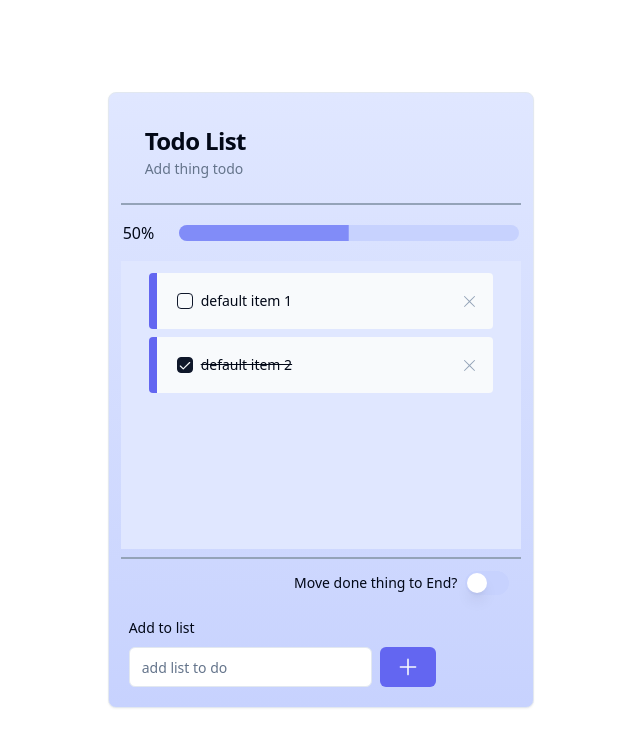
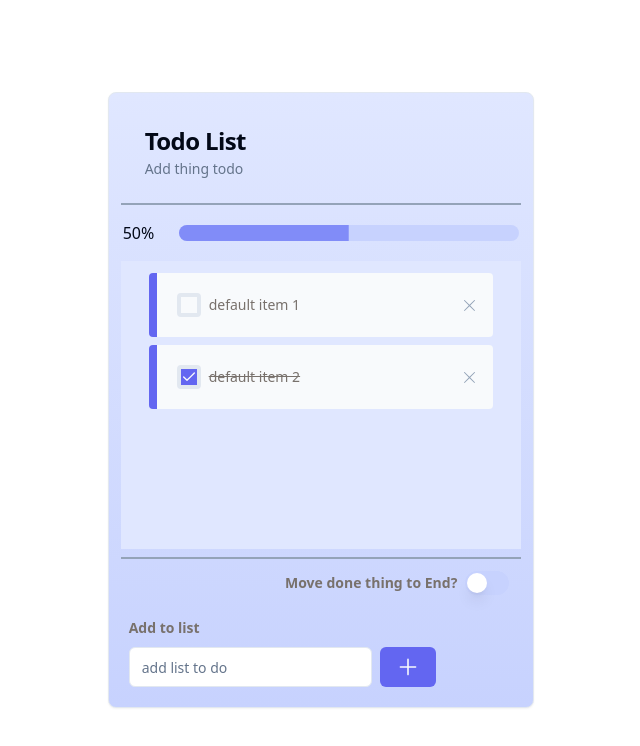
Before and after one commit to sos78819/0606, a React (Vite) app in the folder vite-project/: page / in a window 1280 px wide. Shown: the top 746 px of the page, without its empty margins (319-959 px from the left). Built offline with nearby package versions, Linux system fonts and the light colour scheme.

Commit message:
feat:調整checkbox大小/lebel元件顏色

```diff
--- a/vite-project/src/components/ui/checkbox.tsx
+++ b/vite-project/src/components/ui/checkbox.tsx
@@ -1,8 +1,8 @@
 "use client"
 
-import * as React from "react"
 import * as CheckboxPrimitive from "@radix-ui/react-checkbox"
 import { Check } from "lucide-react"
+import * as React from "react"
 
 import { cn } from "@/lib/utils"
 
@@ -13,7 +13,7 @@ const Checkbox = React.forwardRef<
   <CheckboxPrimitive.Root
     ref={ref}
     className={cn(
-      "peer h-4 w-4 shrink-0 rounded-sm border border-primary ring-offset-background focus-visible:outline-none focus-visible:ring-2 focus-visible:ring-ring focus-visible:ring-offset-2 disabled:cursor-not-allowed disabled:opacity-50 data-[state=checked]:bg-primary data-[state=checked]:text-primary-foreground",
+      "peer h-6 w-6 shrink-0 rounded-sm border-4 border-Stone-500 ring-offset-background focus-visible:outline-none focus-visible:ring-2 focus-visible:ring-ring focus-visible:ring-offset-2 disabled:cursor-not-allowed disabled:opacity-50 data-[state=checked]:bg-indigo-500 data-[state=checked]:text-primary-foreground",
       className
     )}
     {...props}
--- a/vite-project/src/components/ui/label.tsx
+++ b/vite-project/src/components/ui/label.tsx
@@ -1,13 +1,13 @@
 "use client"
 
-import * as React from "react"
 import * as LabelPrimitive from "@radix-ui/react-label"
 import { cva, type VariantProps } from "class-variance-authority"
+import * as React from "react"
 
 import { cn } from "@/lib/utils"
 
 const labelVariants = cva(
-  "text-sm font-medium leading-none peer-disabled:cursor-not-allowed peer-disabled:opacity-70"
+  "text-sm text-stone-500 font-black leading-none peer-disabled:cursor-not-allowed peer-disabled:opacity-70"
 )
 
 const Label = React.forwardRef<
```
